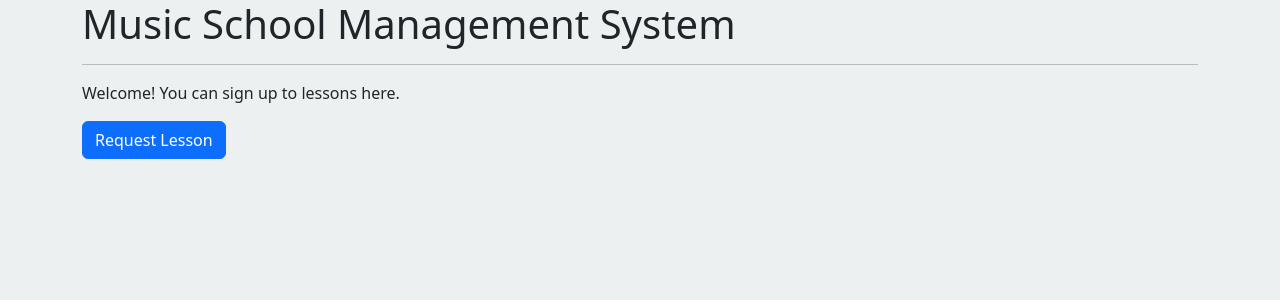
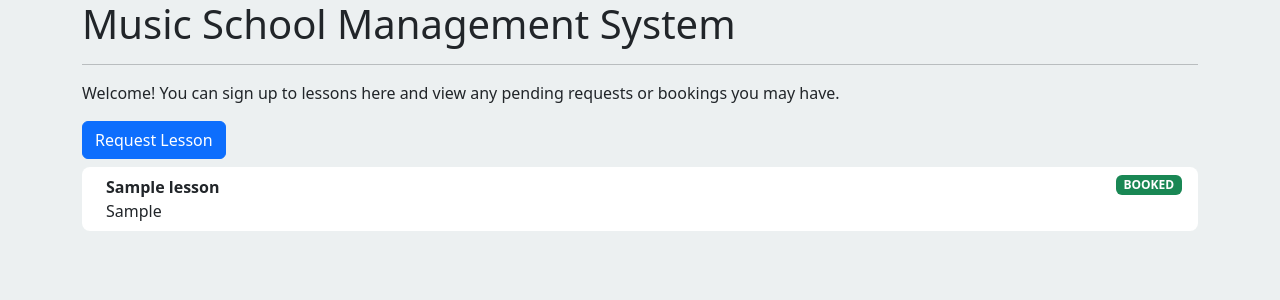
Before and after one commit to ubkh/seg-msms, a Django app: page /home/ in a window 1280 px wide. Shown: the top 300 px of the page. Run offline with Django 4.2, Linux system fonts and the light colour scheme; a user stored in the database is signed in; tables that the repository leaves empty hold one stand-in row (values such as "Sample post").

Commit message:
Add ability for users to see the status of their lesson requests

```diff
--- a/lessons/admin.py
+++ b/lessons/admin.py
@@ -3,9 +3,10 @@ Configuration of the admin interface for the music school management system.
 """
 
 from django.contrib import admin
-from .models import User
+from .models import User, Lesson
 
 # Register your models here.
+admin.site.register(Lesson)
 
 @admin.register(User)
 class UserAdmin(admin.ModelAdmin):
--- a/lessons/forms.py
+++ b/lessons/forms.py
@@ -55,6 +55,6 @@ class LoginForm(forms.Form):
 class LessonRequestForm(forms.ModelForm):
     class Meta:
         model = Lesson
-        fields = ['day', 'hour', 'number_of_lessons', 'interval', 'duration', 'information']
+        fields = ['day', 'hour', 'number_of_lessons', 'interval', 'duration', 'title', 'information']
 
     hour = forms.TimeField(widget=forms.TimeInput(format='%H:%M'))
--- a/lessons/models.py
+++ b/lessons/models.py
@@ -97,6 +97,7 @@ class Lesson(models.Model):
     number_of_lessons = models.IntegerField(default=1)
     interval = models.IntegerField()
     duration = models.DurationField()
+    title = models.TextField(max_length=20, default="Title")
     information = models.TextField(max_length=280) # we can add more later
 
     def __str__(self):
--- a/lessons/templates/home.html
+++ b/lessons/templates/home.html
@@ -3,8 +3,26 @@
     <div class="container">
         <h1>Music School Management System</h1>
         <hr>
-        <p>Welcome! You can sign up to lessons here.</p>
+        <p>Welcome! You can sign up to lessons here and view any pending requests or bookings you may have.</p>
         <a class="btn btn-primary" href="/lessons/request">Request Lesson</a>
+
+    </div>
+    <div class="mt-2 container">
+        <ul class="list-group list-group-light">
+            {% for l in lessons %}
+            <li class="list-group-item d-flex justify-content-between align-items-start px-3 border-0 rounded-3 mb-2">
+                <div class="ms-2 me-auto">
+                  <div class="fw-bold">{{ l.title }}</div>
+                  {{ l.information }}
+                </div>
+                {% if l.fulfilled is False %}
+                    <span class="badge badge-pill" style="background-color: orange;">REQUESTED</span>
+                {% else %}
+                    <span class="badge badge-pill bg-success">BOOKED</span>
+                {% endif %}
+              </li>
+            {% endfor %}
+        </ul>
     </div>
     <script src="https://cdn.jsdelivr.net/npm/bootstrap@5.2.2/dist/js/bootstrap.bundle.min.js" integrity="sha384-OERcA2EqjJCMA+/3y+gxIOqMEjwtxJY7qPCqsdltbNJuaOe923+mo//f6V8Qbsw3" crossorigin="anonymous"></script>
 {% endblock %}
--- a/lessons/views.py
+++ b/lessons/views.py
@@ -3,13 +3,16 @@ Views that will be used in the music school management system.
 """
 
 from django.urls import reverse
-from django.shortcuts import render, redirect
+from django.shortcuts import render, redirect, get_object_or_404
+
+from lessons.models import Lesson, User
 from .forms import LessonRequestForm, RegisterForm
 from .forms import LoginForm
 from django.contrib.auth import authenticate, login, logout
 from django.contrib.auth.decorators import login_required
 from django.contrib import messages
 from django.http import HttpResponseRedirect
+from django.views.generic.list import ListView
 
 # Create your views here.
 
@@ -77,5 +80,6 @@ def home(request):
     """
     View that displays the user's home page.
     """
+    lessons = Lesson.objects.filter(student=request.user).order_by('-fulfilled')
 
-    return render(request, "home.html")
+    return render(request, "home.html", {'lessons' : lessons})
```
Also changed, not shown: lessons/migrations/0006_lesson_title.py (added).
